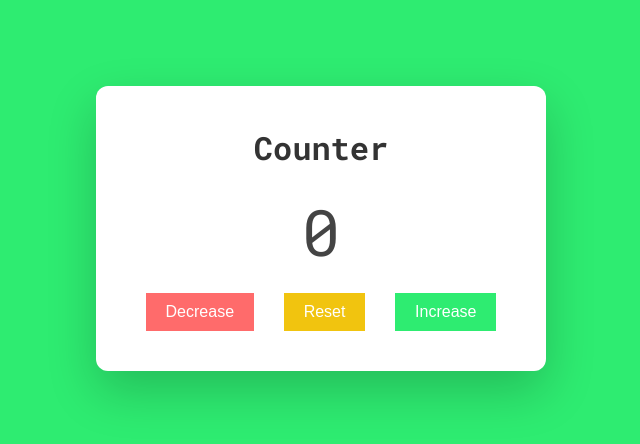
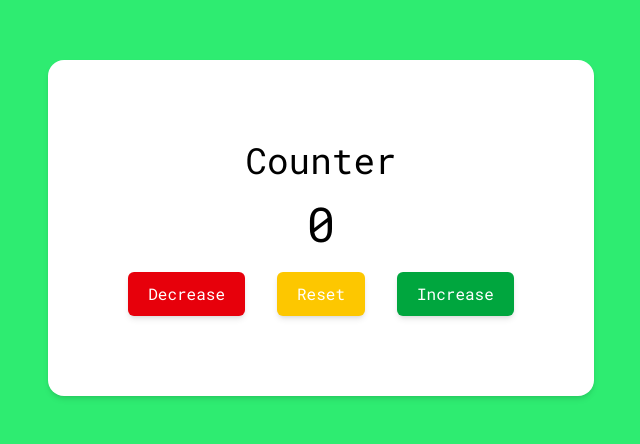
Before and after one commit to narendrasingh-2/30-day-JavaScript-Projects, a website: page 01_Counter/index.html in a window 1280 px wide. Shown: the part 172-616 px from the top of the page, without its empty margins (319-959 px from the left). Drawn offline with Linux system fonts and the light colour scheme.

Commit message:
counter update using tailwind css

```diff
--- a/01_Counter/index.html
+++ b/01_Counter/index.html
@@ -8,16 +8,19 @@
       href="https://fonts.googleapis.com/css2?family=Roboto+Mono:ital,wght@0,100..700;1,100..700&display=swap"
       rel="stylesheet"
     />
-    <link rel="stylesheet" href="style.css" />
+    <link rel="stylesheet" href="./output.css" />
+    <!-- <link rel="stylesheet" href="style.css"> -->
 </head>
 <body>
-  <div class="container">
-    <h1>Counter</h1>
-    <div id="counter">0</div>
-    <div class="buttons">
-      <button id="decrease">Decrease</button>
-      <button id="reset">Reset</button>
-      <button id="increase">Increase</button>
+  <div class="bg-[#2eec71] flex items-center justify-center h-screen">
+    <div class="text-center bg-white p-20 rounded-2xl shadow-md">
+      <h1 class="mb-5 text-black text-4xl">Counter</h1>
+      <div id="counter" class="text-5xl mb-6">0</div>
+      <div class="flex flex-row items-center justify-center gap-8">
+        <button id="decrease" class="px-5 py-2.5 text-base border-0 cursor-pointer transition-opacity text-white rounded-md shadow-md hover:shadow-lg bg-red-600 hover:bg-red-500">Decrease</button>
+        <button id="reset" class="px-5 py-2.5 text-base border-0 cursor-pointer transition-opacity text-white rounded-md shadow-md hover:shadow-lg bg-yellow-400 hover:bg-yellow-300">Reset</button>
+        <button id="increase" class="px-5 py-2.5 text-base border-0 cursor-pointer transition-opacity text-white rounded-md shadow-md hover:shadow-lg bg-green-600 hover:bg-green-500">Increase</button>
+      </div>
     </div>
   </div>
   <script src="script.js"></script>
--- /dev/null
+++ b/01_Counter/package.json
@@ -0,0 +1,6 @@
+{
+  "dependencies": {
+    "@tailwindcss/cli": "^4.1.8",
+    "tailwindcss": "^4.1.8"
+  }
+}
--- a/01_Counter/style.css
+++ b/01_Counter/style.css
@@ -1,18 +1,10 @@
-* {
-  margin: 0;
-  padding: 0;
-  box-sizing: border-box;
-}
+@import "tailwindcss";
+
 body {
   font-family: "Roboto Mono", monospace;
-  background-color: #2eec71;
-  display: flex;
-  align-items: center;
-  justify-content: center;
-  height: 100vh;
 }
 
-.container {
+/* .container {
   text-align: center;
   background-color: #fff;
   padding: 40px;
@@ -54,3 +46,4 @@ h1 {
 .buttons button:hover {
   opacity: 0.85;
 }
+ */
```
Also changed, not shown: 01_Counter/output.css (added), 1 other file.
